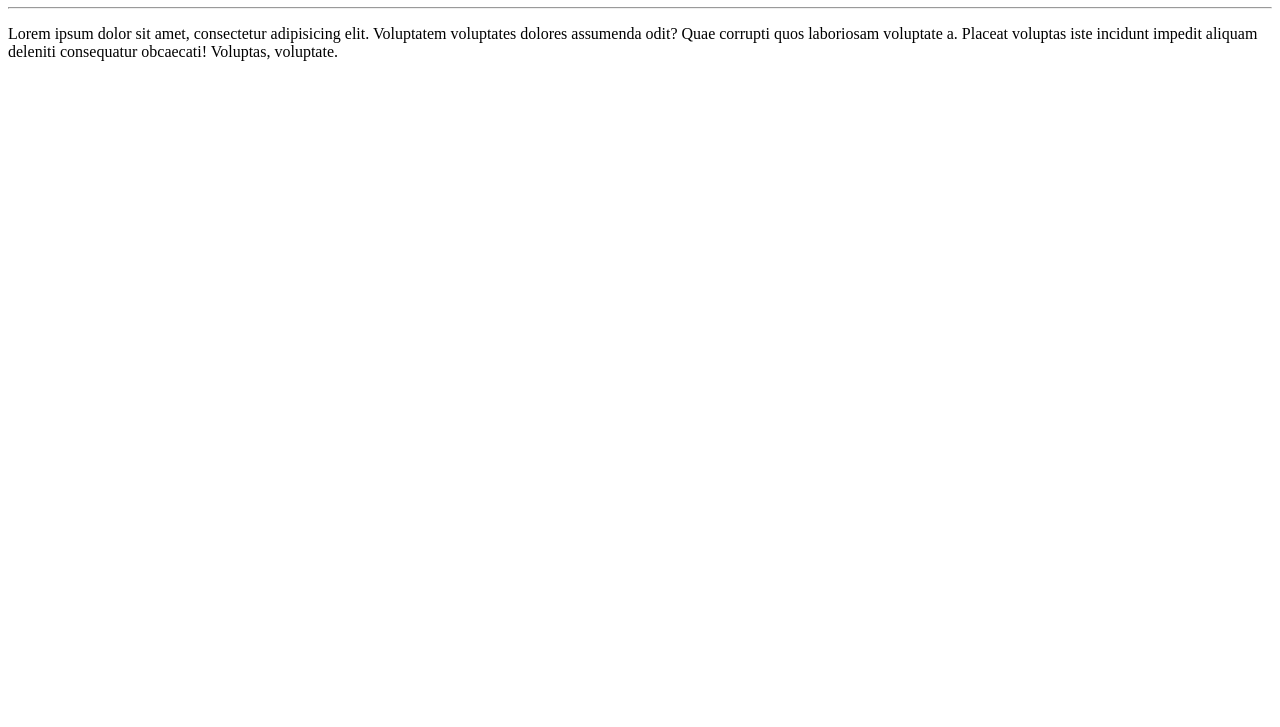
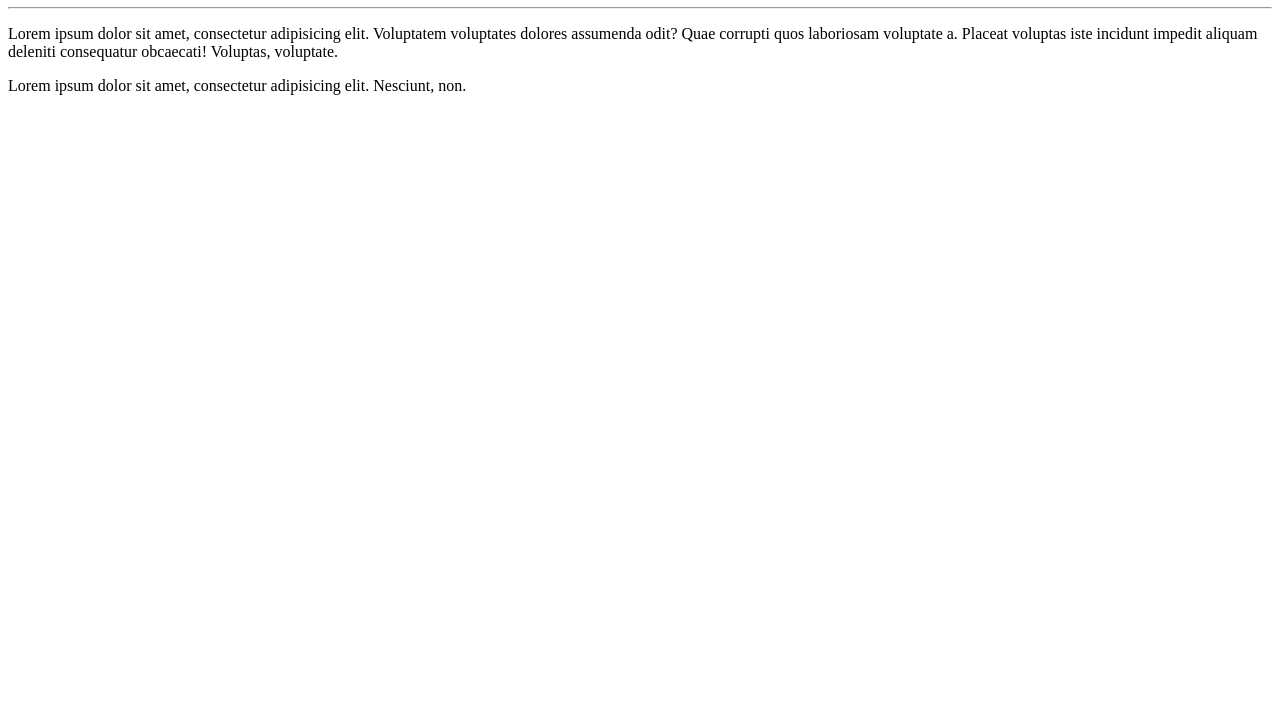
Before and after one commit to Torres-Neto/Ola-Mundo, a plain HTML site: page site-exemplo/index.html in a window 1280 px wide. Shown: the part 73-800 px from the top of the page. Drawn offline with Linux system fonts and the light colour scheme.

Commit message:
Adicionei um parágrafo

```diff
--- a/site-exemplo/index.html
+++ b/site-exemplo/index.html
@@ -10,5 +10,6 @@
     <h1>Olá, Mundo!</h1>
     <hr>
     <p>Lorem ipsum dolor sit amet, consectetur adipisicing elit. Voluptatem voluptates dolores assumenda odit? Quae corrupti quos laboriosam voluptate a. Placeat voluptas iste incidunt impedit aliquam deleniti consequatur obcaecati! Voluptas, voluptate.</p>
+    <p>Lorem ipsum dolor sit amet, consectetur adipisicing elit. Nesciunt, non.</p>
 </body>
 </html>
```
